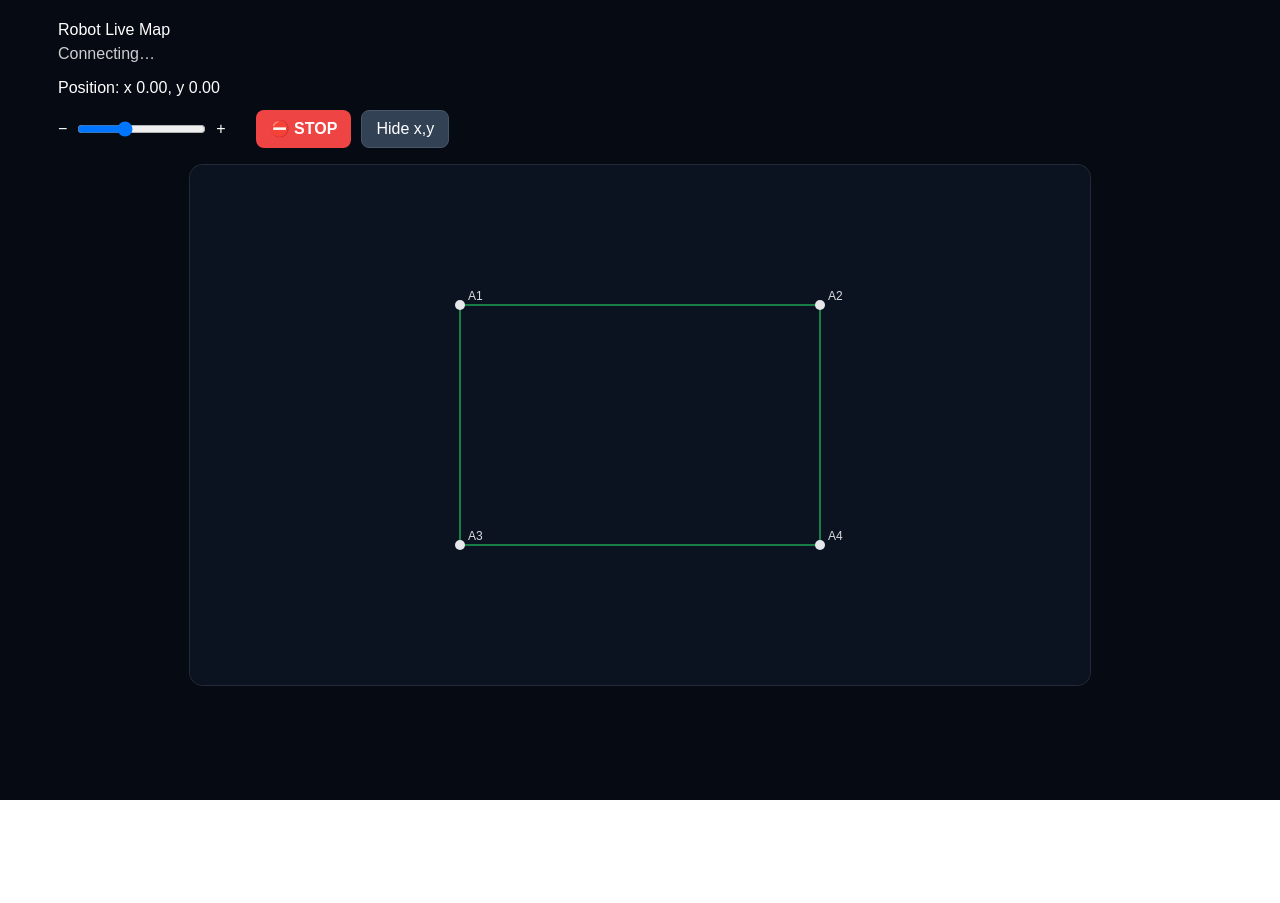
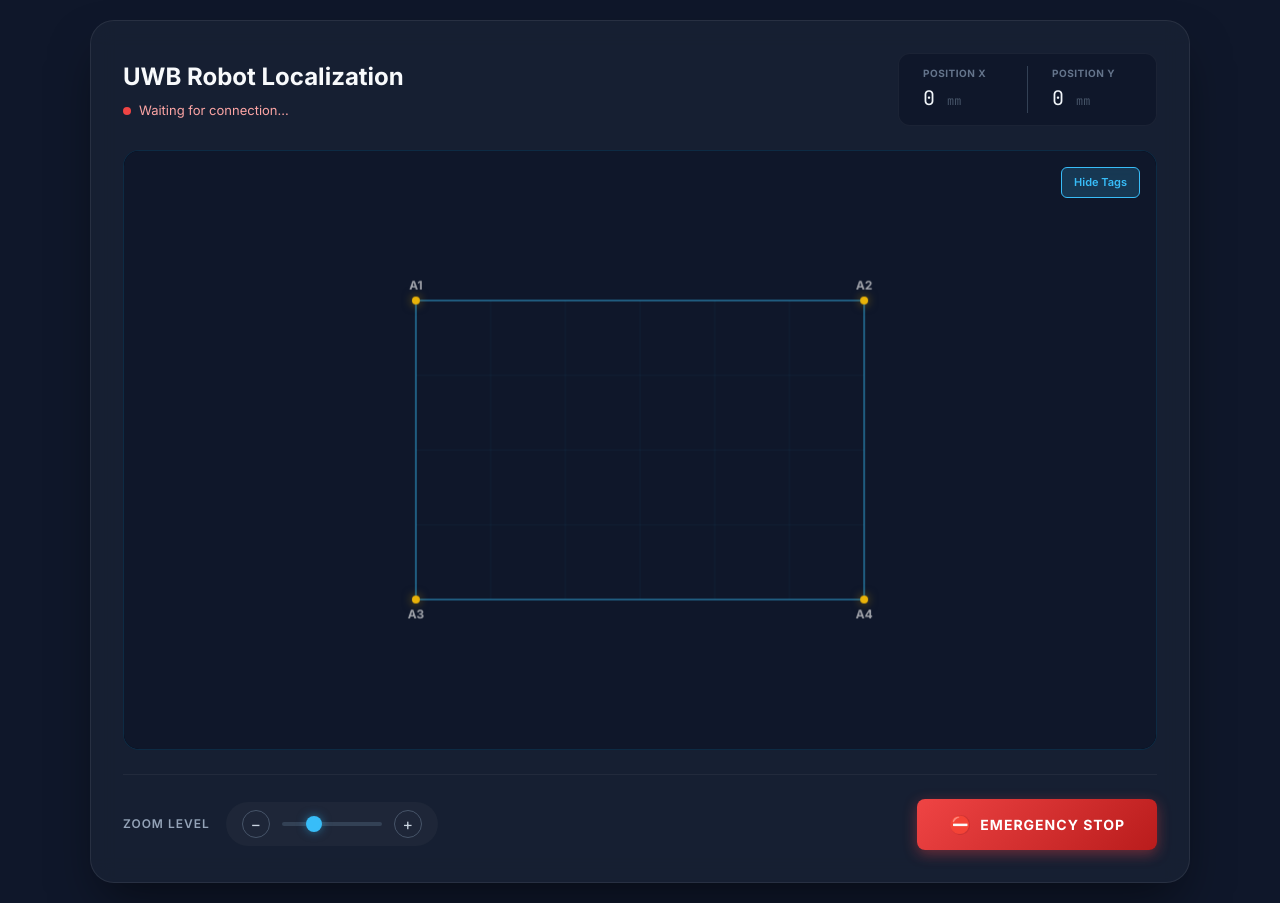
Before and after one commit to RobotUWB/Mobile-Robot-with-Ultra-Wideband-Localization, a React (Vite) app in the folder Robot Map Web/: page / in a window 1280 px wide. Before the commit the page ends 800 px from the top, so only its background shows below. Built offline with nearby package versions, Linux system fonts and the light colour scheme; no server answers.

Commit message:
UX/UI test1

```diff
--- a/Robot Map Web/src/App.jsx
+++ b/Robot Map Web/src/App.jsx
@@ -1,4 +1,46 @@
-import { useEffect, useRef, useState } from "react";
+import React, { useEffect, useRef, useState } from "react";
+
+/* ================== GLOBAL STYLES (INJECTED) ================== */
+const GlobalStyles = () => (
+  <style>{`
+    @import url('https://fonts.googleapis.com/css2?family=Inter:wght@400;600;700&family=JetBrains+Mono:wght@400;700&display=swap');
+
+    body {
+      margin: 0;
+      background-color: #0f172a; /* Slate 900 */
+      font-family: 'Inter', sans-serif;
+      -webkit-font-smoothing: antialiased;
+    }
+
+    /* Custom Range Slider */
+    input[type=range] {
+      -webkit-appearance: none;
+      width: 100%;
+      background: transparent;
+    }
+    input[type=range]::-webkit-slider-thumb {
+      -webkit-appearance: none;
+      height: 16px;
+      width: 16px;
+      border-radius: 50%;
+      background: #38bdf8;
+      cursor: pointer;
+      margin-top: -6px;
+      box-shadow: 0 0 10px rgba(56, 189, 248, 0.5);
+    }
+    input[type=range]::-webkit-slider-runnable-track {
+      width: 100%;
+      height: 4px;
+      cursor: pointer;
+      background: #334155;
+      border-radius: 2px;
+    }
+
+    /* Button Hover Effects */
+    .btn-hover:hover { filter: brightness(1.2); transform: translateY(-1px); }
+    .btn-active:active { transform: translateY(1px); }
+  `}</style>
+);
 
 /* ================== CONFIG ================== */
 const ESP32_IP = "192.168.88.16";
@@ -9,7 +51,7 @@ const FIELD_W = 3000; // mm
 const FIELD_H = 2000; // mm
 
 const ZOOM_MIN = 0.05;
-const ZOOM_MAX = 0.25;
+const ZOOM_MAX = 0.40; // เพิ่ม Max หน่อยเผื่อซูมเยอะ
 const ZOOM_STEP = 0.01;
 const ANCHORS = [
   { id: "A1", x_mm: 0, y_mm: 2000 },
@@ -26,40 +68,31 @@ const mmToPx = (mm, scale) => mm * scale;
 export default function App() {
   /* ---------- canvas & view ---------- */
   const canvasRef = useRef(null);
-  const [scale, setScale] = useState(0.12);
+  const [scale, setScale] = useState(0.15); // เริ่มต้นใหญ่ขึ้นนิดนึง
   const scaleRef = useRef(scale);
-  useEffect(() => {
-    scaleRef.current = scale;
-  }, [scale]);
+  useEffect(() => { scaleRef.current = scale; }, [scale]);
 
-  const [center] = useState({
-    x_mm: FIELD_W / 2,
-    y_mm: FIELD_H / 2,
-  });
+  const [center] = useState({ x_mm: FIELD_W / 2, y_mm: FIELD_H / 2 });
+  const centerRef = useRef(center);
+  useEffect(() => { centerRef.current = center; }, [center]);
 
-  const centerRef = useRef(center);
-  useEffect(() => {
-    centerRef.current = center;
-  }, [center]);
   const stopRobot = () => {
-    sendCmd({ cmd: "STOP" }); // หยุดหุ่นจริง
+    sendCmd({ cmd: "STOP" });
   };
+
   /* ---------- robot pose ---------- */
-  const poseRealRef = useRef(null);                 // ค่าจริงจาก ESP32
+  const poseRealRef = useRef(null);
   const [lastPose, setLastPose] = useState(null);
-  // 👉 state สำหรับแสดงผล x,y ด้านบน (realtime)
   const [uiPose, setUiPose] = useState({ x_mm: 0, y_mm: 0 });
 
   /* ---------- status ---------- */
   const [connected, setConnected] = useState(false);
-  const [statusText, setStatusText] = useState("Connecting…");
+  const [statusText, setStatusText] = useState("Waiting for connection...");
+
   /* ---------- UI toggle ---------- */
   const [showPoseLabel, setShowPoseLabel] = useState(true);
   const showPoseLabelRef = useRef(showPoseLabel);
-
-  useEffect(() => {
-    showPoseLabelRef.current = showPoseLabel;
-  }, [showPoseLabel]);
+  useEffect(() => { showPoseLabelRef.current = showPoseLabel; }, [showPoseLabel]);
 
   /* ================== SEND CMD ================== */
   const sendCmd = async (payload) => {
@@ -75,42 +108,35 @@ export default function App() {
   };
 
   /* ================== CANVAS CLICK ================== */
-  const onCanvasClick = () => {
-    // ❌ ปิดนำทางชั่วคราว
-  };
+  const onCanvasClick = () => { };
 
   /* ================== SSE ================== */
   useEffect(() => {
     const es = new EventSource(SSE_URL);
-
     es.onopen = () => {
       setConnected(true);
-      setStatusText("Connected (live)");
+      setStatusText("System Online");
     };
-
     es.onerror = () => {
       setConnected(false);
-      setStatusText("Disconnected… reconnecting");
+      setStatusText("Reconnecting...");
     };
-
     es.addEventListener("pose", (e) => {
       try {
         const j = JSON.parse(e.data);
         poseRealRef.current = { x_mm: j.x_mm, y_mm: j.y_mm };
-        setUiPose({ x_mm: j.x_mm, y_mm: j.y_mm }); // realtime 1:1
+        setUiPose({ x_mm: j.x_mm, y_mm: j.y_mm });
         setLastPose(j);
-
       } catch { }
     });
-
     return () => es.close();
   }, []);
+
   /* ================== DRAW LOOP ================== */
   useEffect(() => {
     const cvs = canvasRef.current;
     if (!cvs) return;
     const ctx = cvs.getContext("2d");
-
     let raf = 0;
 
     const draw = () => {
@@ -118,7 +144,6 @@ export default function App() {
       const H = cvs.height;
       const cx = W / 2;
       const cy = H / 2;
-
       const centerNow = centerRef.current;
       const scaleNow = scaleRef.current;
 
@@ -126,19 +151,42 @@ export default function App() {
         px: cx + mmToPx(x_mm - centerNow.x_mm, scaleNow),
         py: cy - mmToPx(y_mm - centerNow.y_mm, scaleNow),
       });
-      /* ---- clear ---- */
-      ctx.fillStyle = "#0b1220";
+
+      /* ---- 1. Background Clear ---- */
+      ctx.fillStyle = "#0f172a"; // Slate 900
       ctx.fillRect(0, 0, W, H);
 
-      /* ---- field ---- */
+      /* ---- 2. Grid Lines (ทุกๆ 500mm) ---- */
+      ctx.strokeStyle = "rgba(56, 189, 248, 0.05)"; // Sky blue จางๆ
+      ctx.lineWidth = 1;
+      ctx.beginPath();
+
+      const GRID_SIZE = 500;
+      // Vertical Grids
+      for (let x = 0; x <= FIELD_W; x += GRID_SIZE) {
+         const top = toPx(x, FIELD_H);
+         const bottom = toPx(x, 0);
+         ctx.moveTo(top.px, top.py);
+         ctx.lineTo(bottom.px, bottom.py);
+      }
+      // Horizontal Grids
+      for (let y = 0; y <= FIELD_H; y += GRID_SIZE) {
+         const left = toPx(0, y);
+         const right = toPx(FIELD_W, y);
+         ctx.moveTo(left.px, left.py);
+         ctx.lineTo(right.px, right.py);
+      }
+      ctx.stroke();
+
+      /* ---- 3. Field Boundary ---- */
       const p1 = toPx(0, 0);
       const p2 = toPx(FIELD_W, 0);
       const p3 = toPx(FIELD_W, FIELD_H);
       const p4 = toPx(0, FIELD_H);
 
-
-      ctx.strokeStyle = "rgba(34,197,94,0.6)";
+      ctx.strokeStyle = "rgba(56, 189, 248, 0.4)"; // ขอบสนามสีฟ้าชัดขึ้น
       ctx.lineWidth = 2;
+      ctx.setLineDash([]); // เส้นทึบ
       ctx.beginPath();
       ctx.moveTo(p1.px, p1.py);
       ctx.lineTo(p2.px, p2.py);
@@ -146,72 +194,81 @@ export default function App() {
       ctx.lineTo(p4.px, p4.py);
       ctx.closePath();
       ctx.stroke();
-      /* ---- anchors ---- */
-      ctx.font = "12px Arial";
-      ctx.textAlign = "left";
-      ctx.textBaseline = "top";
+
+      /* ---- 4. Anchors ---- */
+      ctx.font = "bold 12px Inter";
+      ctx.textAlign = "center";
+      ctx.textBaseline = "middle";
 
       for (const a of ANCHORS) {
         const { px, py } = toPx(a.x_mm, a.y_mm);
 
-        // จุด anchor
-        ctx.fillStyle = "#e5e7eb";
+        // Glow effect
+        ctx.shadowBlur = 10;
+        ctx.shadowColor = "rgba(234, 179, 8, 0.5)"; // สีเหลืองทอง
+
+        ctx.fillStyle = "#eab308";
         ctx.beginPath();
-        ctx.arc(px, py, 5, 0, Math.PI * 2);
+        ctx.arc(px, py, 4, 0, Math.PI * 2);
         ctx.fill();
 
-        // label
-        ctx.fillStyle = "rgba(255,255,255,0.85)";
-        ctx.fillText(a.id, px + 8, py - 14);
-      }
-      /* ---- robot ---- */
-      if (!poseRealRef.current) {
-        raf = requestAnimationFrame(draw);
-        return;
+        ctx.shadowBlur = 0; // Reset glow
+
+        // Label Tag
+        ctx.fillStyle = "rgba(255,255,255,0.6)";
+        // ปรับตำแหน่ง Text หนีจุดนิดหน่อยตามมุม
+        let tx = px, ty = py - 15;
+        if(a.y_mm === 0) ty = py + 15;
+
+        ctx.fillText(a.id, tx, ty);
       }
 
+      /* ---- 5. Robot ---- */
+      if (poseRealRef.current) {
         const { x_mm, y_mm } = poseRealRef.current;
         const { px, py } = toPx(x_mm, y_mm);
 
-      ctx.fillStyle = "#22c55e55";
+        // Radar/Area circle
+        ctx.fillStyle = "rgba(34, 197, 94, 0.15)";
         ctx.beginPath();
-      ctx.arc(px, py, 18, 0, Math.PI * 2);
+        ctx.arc(px, py, 20, 0, Math.PI * 2);
         ctx.fill();
 
-      ctx.fillStyle = "#22c55e";
+        // Main Dot Glow
+        ctx.shadowBlur = 15;
+        ctx.shadowColor = "#22c55e"; // Green Neon
+
+        // Main Dot
+        ctx.fillStyle = "#4ade80";
         ctx.beginPath();
-      ctx.arc(px, py, 7, 0, Math.PI * 2);
+        ctx.arc(px, py, 6, 0, Math.PI * 2);
         ctx.fill();
-      /* ---- robot pose label (x,y) ---- */
+
+        ctx.shadowBlur = 0; // Reset
+
+        /* ---- Robot Label ---- */
         if (showPoseLabelRef.current) {
+          const label = `X:${x_mm.toFixed(0)} Y:${y_mm.toFixed(0)}`;
 
-        // ถ้ามีค่าจริงจาก ESP32 ใช้ real
-        // ถ้ายังไม่มา ใช้ค่า smooth แทน
-        const src = poseRealRef.current;
+          ctx.font = "11px JetBrains Mono";
+          const metrics = ctx.measureText(label);
+          const bgW = metrics.width + 12;
+          const bgH = 22;
 
-        if (src) {
-          ctx.font = "12px Arial";
-          ctx.textAlign = "center";
-          ctx.textBaseline = "bottom";
-
-          const label = `x:${src.x_mm.toFixed(0)}  y:${src.y_mm.toFixed(0)}`;
-
-          const padding = 4;
-          const metrics = ctx.measureText(label);
-          const w = metrics.width + padding * 2;
-          const h = 16;
-
-          ctx.fillStyle = "rgba(15,23,42,0.85)";
-          ctx.strokeStyle = "#38bdf8";
+          ctx.fillStyle = "rgba(15, 23, 42, 0.8)";
+          ctx.strokeStyle = "rgba(34, 197, 94, 0.5)";
           ctx.lineWidth = 1;
 
+          const lx = px - bgW / 2;
+          const ly = py - 35;
+
           ctx.beginPath();
-          ctx.roundRect(px - w / 2, py - 26 - h, w, h, 6);
+          ctx.roundRect(lx, ly, bgW, bgH, 4);
           ctx.fill();
           ctx.stroke();
 
-          ctx.fillStyle = "#e5e7eb";
-          ctx.fillText(label, px, py - 28);
+          ctx.fillStyle = "#4ade80";
+          ctx.fillText(label, px, ly + bgH/2 + 1);
         }
       }
 
@@ -222,101 +279,176 @@ export default function App() {
     return () => cancelAnimationFrame(raf);
   }, []);
 
-  /* ================== UI ================== */
+  /* ================== UI RENDER ================== */
   return (
-    <div
-      style={{
+    <>
+      <GlobalStyles />
+      <div style={{
         minHeight: "100vh",
-        background: "#060a13",
-        color: "#fff",
-        fontFamily: "Arial",
         display: "flex",
-        justifyContent: "center",   // ⬅️ จัดกลางแนวนอนทั้งหน้า
-      }}
-    >
-      {/* ===== Dashboard Container ===== */}
-      <div
-        style={{
+        justifyContent: "center",
+        alignItems: "center",
+        padding: 20
+      }}>
+
+        {/* Main Dashboard Card */}
+        <div style={{
           width: "100%",
-          maxWidth: 1200,           // ⬅️ ไม่ให้กว้างเกิน
-          padding: 18,
-        }}
-      >
-        <h2>Robot Live Map</h2>
-        <div style={{ opacity: 0.8 }}>{statusText}</div>
+          maxWidth: 1100,
+          background: "rgba(30, 41, 59, 0.5)", // Semi-transparent card
+          backdropFilter: "blur(12px)",
+          borderRadius: 24,
+          border: "1px solid rgba(255,255,255,0.08)",
+          padding: 32,
+          boxShadow: "0 25px 50px -12px rgba(0, 0, 0, 0.5)"
+        }}>
 
-        <div style={{ margin: "10px 0" }}>
-          Position: x {uiPose.x_mm.toFixed(2)}, y {uiPose.y_mm.toFixed(2)}
+          {/* ----- Header ----- */}
+          <div style={{ display: "flex", justifyContent: "space-between", alignItems: "center", marginBottom: 24 }}>
+            <div>
+              <h1 style={{ margin: 0, fontSize: 24, fontWeight: 700, color: "#f8fafc" }}>
+                UWB Robot Localization
+              </h1>
+              <div style={{ display: "flex", alignItems: "center", gap: 8, marginTop: 6 }}>
+                {/* Status Dot */}
+                <div style={{
+                  width: 8, height: 8, borderRadius: "50%",
+                  background: connected ? "#22c55e" : "#ef4444",
+                  boxShadow: connected ? "0 0 8px #22c55e" : "none"
+                }} />
+                <span style={{ fontSize: 13, color: connected ? "#86efac" : "#fca5a5" }}>
+                  {statusText}
+                </span>
+              </div>
             </div>
 
-        <div style={{ marginBottom: 10, display: "flex", gap: 10 }}>
-          <button onClick={() => setScale((s) => clamp(s - ZOOM_STEP, ZOOM_MIN, ZOOM_MAX))}>−</button>
-          <input
-            type="range"
-            min={ZOOM_MIN}
-            max={ZOOM_MAX}
-            step={ZOOM_STEP}
-            value={scale}
-            onChange={(e) => setScale(parseFloat(e.target.value))}
-          />
-          <button onClick={() => setScale((s) => clamp(s + ZOOM_STEP, ZOOM_MIN, ZOOM_MAX))}>+</button>
-
-          {/* ⛔ STOP */}
-          <button
-            onClick={stopRobot}
-            style={{
-              marginLeft: 20,
-              background: "#ef4444",
-              color: "#fff",
-              borderRadius: 8,
-              padding: "6px 14px",
-              fontWeight: "bold",
-              border: "none",
-              cursor: "pointer",
-            }}
-          >
-            ⛔ STOP
-          </button>
-          <button
-            onClick={() => setShowPoseLabel(v => !v)}
-            style={{
-              background: "#334155",
-              color: "#fff",
-              borderRadius: 8,
-              padding: "6px 14px",
-              border: "1px solid #475569",
-              cursor: "pointer",
-            }}
-          >
-            {showPoseLabel ? "Hide x,y" : "Show x,y"}
-          </button>
-
+            {/* Live Data Card */}
+            <div style={{
+              display: "flex", gap: 24,
+              background: "#0f172a",
+              padding: "12px 24px",
+              borderRadius: 12,
+              border: "1px solid rgba(255,255,255,0.05)"
+            }}>
+              <DataValue label="POSITION X" value={uiPose.x_mm.toFixed(0)} unit="mm" />
+              <div style={{ width: 1, background: "#334155" }}></div>
+              <DataValue label="POSITION Y" value={uiPose.y_mm.toFixed(0)} unit="mm" />
+            </div>
           </div>
 
-
-        {/* ===== MAP CENTER ===== */}
-        <div
-          style={{
-            display: "flex",
-            justifyContent: "center",
-            marginTop: 16,
-          }}
-        >
+          {/* ----- Canvas Container ----- */}
+          <div style={{
+            position: "relative",
+            borderRadius: 16,
+            overflow: "hidden",
+            border: "1px solid rgba(56, 189, 248, 0.2)",
+            background: "#020617",
+            boxShadow: "inset 0 0 40px rgba(0,0,0,0.5)"
+          }}>
             <canvas
               ref={canvasRef}
-            width={900}
-            height={520}
+              width={1036} // Fit container roughly
+              height={600}
               onClick={onCanvasClick}
-            style={{
-              maxWidth: "100%",
-              borderRadius: 14,
-              border: "1px solid rgba(255,255,255,0.10)",
-              background: "#0b1220",
-              cursor: "crosshair",
-            }}
+              style={{ width: "100%", display: "block", cursor: "crosshair" }}
+            />
+
+            {/* Overlay: Top Right Controls */}
+            <div style={{ position: "absolute", top: 16, right: 16, display: "flex", flexDirection: "column", gap: 8 }}>
+               <ToggleButton
+                 active={showPoseLabel}
+                 onClick={() => setShowPoseLabel(!showPoseLabel)}
+                 label={showPoseLabel ? "Hide Tags" : "Show Tags"}
                />
             </div>
           </div>
+
+          {/* ----- Bottom Control Bar ----- */}
+          <div style={{
+            display: "flex",
+            justifyContent: "space-between",
+            alignItems: "center",
+            marginTop: 24,
+            paddingTop: 24,
+            borderTop: "1px solid rgba(255,255,255,0.05)"
+          }}>
+
+            {/* Zoom Controls */}
+            <div style={{ display: "flex", alignItems: "center", gap: 16 }}>
+              <span style={{ fontSize: 12, color: "#94a3b8", fontWeight: 600, letterSpacing: 1 }}>ZOOM LEVEL</span>
+              <div style={{ display: "flex", alignItems: "center", gap: 12, background: "rgba(255,255,255,0.03)", padding: "8px 16px", borderRadius: 30 }}>
+                <IconButton onClick={() => setScale(s => clamp(s - ZOOM_STEP, ZOOM_MIN, ZOOM_MAX))}>−</IconButton>
+                <input
+                  type="range"
+                  min={ZOOM_MIN} max={ZOOM_MAX} step={ZOOM_STEP}
+                  value={scale}
+                  onChange={(e) => setScale(parseFloat(e.target.value))}
+                  style={{ width: 100 }}
+                />
+                <IconButton onClick={() => setScale(s => clamp(s + ZOOM_STEP, ZOOM_MIN, ZOOM_MAX))}>+</IconButton>
+              </div>
+            </div>
+
+            {/* Emergency Stop */}
+            <button
+              onClick={stopRobot}
+              className="btn-hover btn-active"
+              style={{
+                background: "linear-gradient(135deg, #ef4444 0%, #b91c1c 100%)",
+                color: "white",
+                border: "none",
+                borderRadius: 8,
+                padding: "12px 32px",
+                fontSize: 14,
+                fontWeight: "700",
+                letterSpacing: 1,
+                cursor: "pointer",
+                boxShadow: "0 4px 14px rgba(239, 68, 68, 0.4)",
+                display: "flex", alignItems: "center", gap: 8
+              }}
+            >
+              <span style={{ fontSize: 18 }}>⛔</span> EMERGENCY STOP
+            </button>
+          </div>
+
+        </div>
+      </div>
+    </>
+  );
+}
+
+/* ================== SUB COMPONENTS ================== */
+
+const DataValue = ({ label, value, unit }) => (
+  <div style={{ display: "flex", flexDirection: "column", minWidth: 80 }}>
+    <span style={{ fontSize: 10, color: "#64748b", fontWeight: 700, letterSpacing: 0.5 }}>{label}</span>
+    <span style={{ fontSize: 20, fontFamily: "'JetBrains Mono', monospace", color: "#f1f5f9", marginTop: 2 }}>
+      {value} <span style={{ fontSize: 12, color: "#475569" }}>{unit}</span>
+    </span>
   </div>
 );
-}
+
+const IconButton = ({ children, onClick }) => (
+  <button onClick={onClick} className="btn-hover" style={{
+    width: 28, height: 28, borderRadius: "50%", border: "1px solid #475569",
+    background: "transparent", color: "#cbd5e1", cursor: "pointer",
+    display: "flex", alignItems: "center", justifyContent: "center", fontSize: 16
+  }}>
+    {children}
+  </button>
+);
+
+const ToggleButton = ({ active, onClick, label }) => (
+  <button onClick={onClick} className="btn-hover" style={{
+    background: active ? "rgba(56, 189, 248, 0.2)" : "rgba(15, 23, 42, 0.6)",
+    color: active ? "#38bdf8" : "#94a3b8",
+    border: `1px solid ${active ? "#38bdf8" : "rgba(255,255,255,0.1)"}`,
+    backdropFilter: "blur(4px)",
+    borderRadius: 6,
+    padding: "6px 12px",
+    fontSize: 11, fontWeight: 600,
+    cursor: "pointer", transition: "all 0.2s"
+  }}>
+    {label}
+  </button>
+);
```
Also changed, not shown: 1 other file (tests, documents, lock files or other folders). Lines whose indentation alone changed are shown as unchanged.
